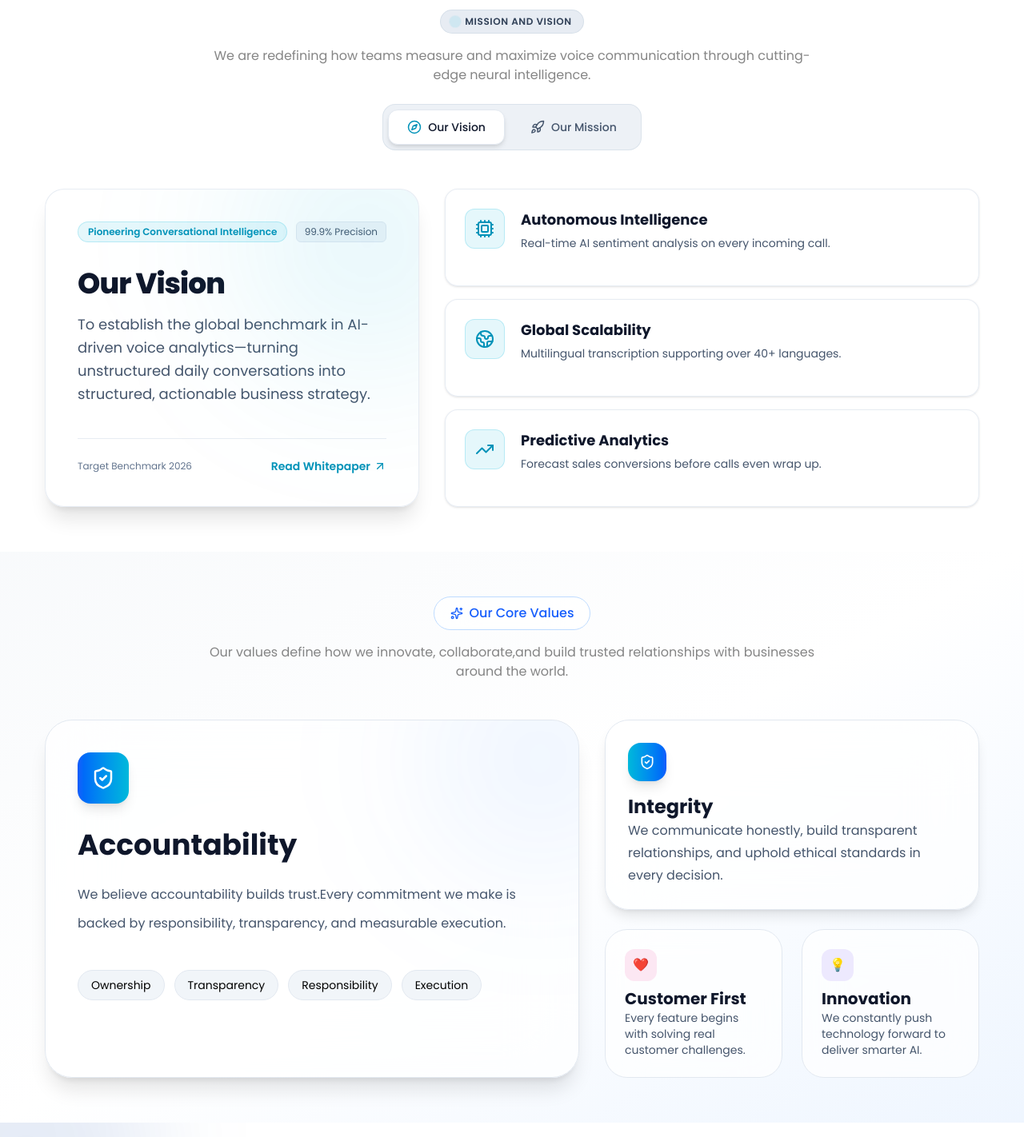
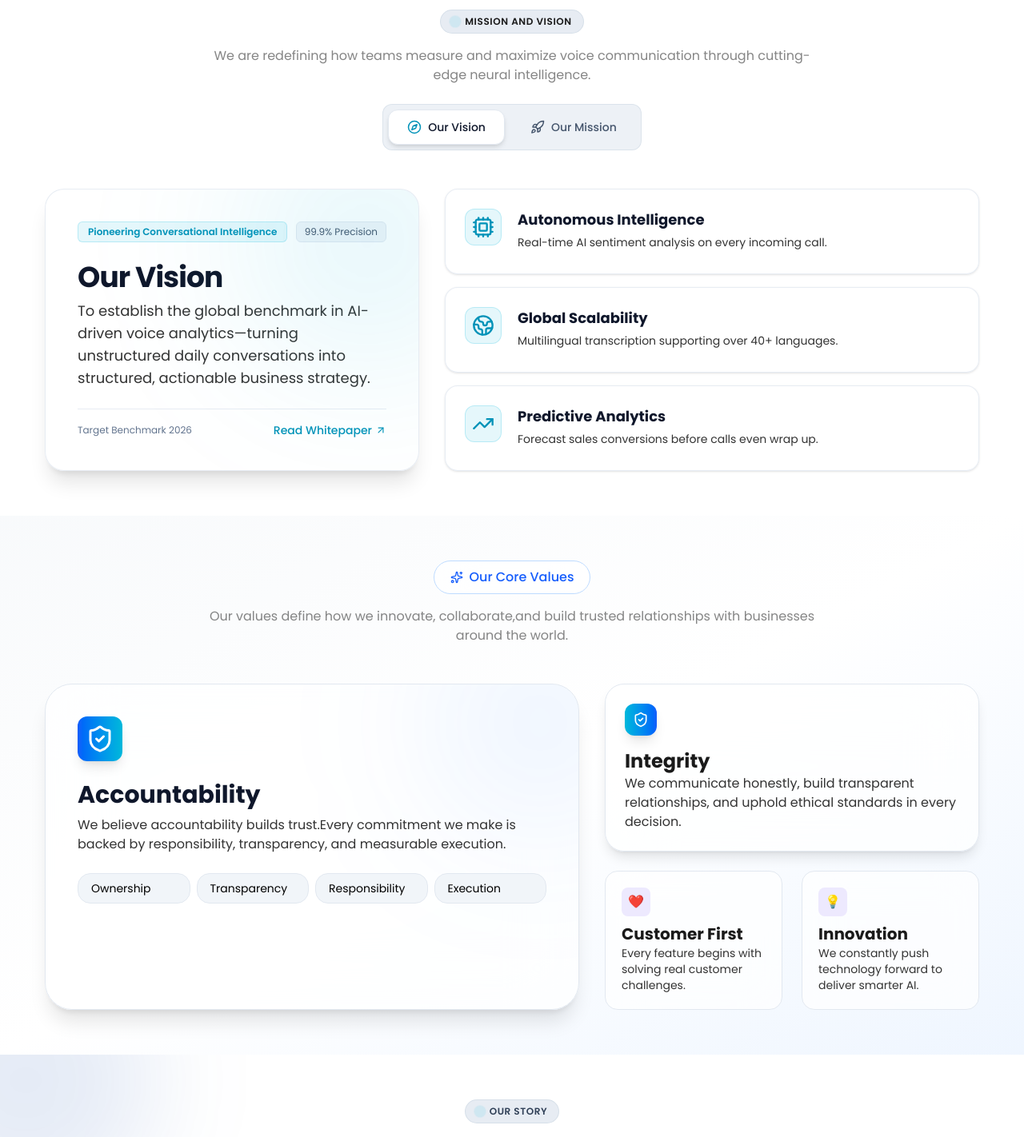
Before and after one commit to komalverma28419/Clonex, a React (Vite) app: page /about in a window 1280 px wide. Shown: the part 1080-2502 px from the top of the page at 80% size. Built offline with nearby package versions, Linux system fonts and the light colour scheme.

Commit message:
About section Improvement

```diff
--- a/src/component/about/AboutHero.jsx
+++ b/src/component/about/AboutHero.jsx
@@ -12,9 +12,8 @@ const AboutHero = () => {
         <div className="grid lg:grid-cols-2 gap-14 items-center">
 
           <div>
-            <h1 className="text-dark dark:text-dark-text font-extrabold text-2xl md:text-3xl lg:text-4xl">
-              Empowering Businesses Through
-              <span className="text-primary"> Intelligent Call Solutions</span>
+            <h1 className="text-dark dark:text-dark-text md:leading-9 lg:leading-10 font-bold text-2xl md:text-3xl lg:text-4xl">
+              Empowering Businesses Through Intelligent Call Solutions
             </h1>
 
             <p className="mt-6 text-base text-font dark:text-dark-muted leading-8">
@@ -27,7 +26,6 @@ const AboutHero = () => {
               <Link to="/contact">
                 <Button text="Get Started" size="md" icon={<ArrowRight size={18} />} className="w-full sm:w-auto"/>
               </Link>
-
               <Link to="/demo" >
                 <Button text="Watch Demo" variant="tertiary" size="md" icon={<PlayCircle size={18}/>} className="w-full sm:w-auto"/>
               </Link>
--- a/src/component/about/Choose.jsx
+++ b/src/component/about/Choose.jsx
@@ -30,10 +30,10 @@ const Choose = () => {
             return (
               <div
                 key={item.id}
-                className="group rounded-2xl border border-slate-200 dark:border-slate-800 bg-white dark:bg-slate-900 p-7 transition-all duration-300 hover:-translate-y-2 hover:shadow-xl"
+                className="group rounded-2xl border border-slate-200 dark:border-slate-800 bg-white dark:bg-slate-900 p-6 transition-all duration-300 hover:-translate-y-2 hover:shadow-xl"
               >
-                <div className="flex h-14 w-14 items-center justify-center rounded-xl bg-primary/10 text-primary group-hover:bg-cyan-600 group-hover:text-secondary transition-all duration-300">
-                  <Icon size={28} />
+                <div className="flex w-10 h-10 md:h-14 md:w-14 items-center justify-center rounded-lg md:rounded-xl bg-primary/10 text-primary group-hover:bg-cyan-600 group-hover:text-secondary transition-all duration-300">
+                  <Icon className="w-5 h-5 md:w-7 md:h-7"/>
                 </div>
 
                 <h3 className="mt-4 text-xl font-semibold text-dark dark:text-dark-text">
--- a/src/component/about/CoreValues.jsx
+++ b/src/component/about/CoreValues.jsx
@@ -1,13 +1,28 @@
 import React from "react";
 import {ShieldCheck, Sparkles} from "lucide-react";
+import { div } from "framer-motion/client";
+
+const valueData = [
+  {
+    id: 1,
+    title: "Customer First",
+    description: "Every feature begins with solving real customer challenges." ,
+    icon: "❤️"
+  },
+  {
+    id: 2,
+    title: "Innovation",
+    description: "We constantly push technology forward to deliver smarter AI.",
+    icon: "💡"
+  }
+]
 
 const CoreValues = () => {
   return (
     <section className="py-6 md:py-10 xl:py-14 relative overflow-hidden  bg-white dark:bg-slate-950 transition-colors duration-500">
 
-      {/* Background */}
+      <div className="absolute inset-0 bg-gradient-to-br from-slate-50 via-white to-blue-50 dark:from-slate-950 dark:via-slate-900 dark:to-blue-950" />
 
-      <div className="absolute inset-0 bg-gradient-to-br from-slate-50 via-white to-blue-50 dark:from-slate-950 dark:via-slate-900 dark:to-blue-950" />
         <div className="max-w-7xl mx-auto px-7 lg:px-12 xl:px-14 relative">
 
           <div  className="max-w-3xl mx-auto text-center">
@@ -24,43 +39,33 @@ const CoreValues = () => {
 
           <div className="mt-12 grid lg:grid-cols-12 gap-8">
 
-            {/* Featured Card */}
-
             <div className="lg:col-span-7 group relative overflow-hidden rounded-[34px] border border-slate-200 dark:border-slate-800 bg-white/70 dark:bg-slate-900/70 backdrop-blur-2xl p-10 shadow-xl transition-all duration-500">
-
-              {/* Glow */}
 
               <div className="absolute -top-20 -right-20 h-64 w-64 rounded-full bg-blue-500/10 blur-[100px] group-hover:bg-blue-500/20 transition-all duration-700"/>
 
               {/* Gradient Border */}
-
               <div className="absolute inset-0 rounded-[34px] p-[1px] bg-gradient-to-r from-blue-500/0 via-blue-500/30 to-violet-500/0 opacity-0 group-hover:opacity-100 transition duration-700">
-
                 <div className="h-full w-full rounded-[34px] bg-white/80 dark:bg-slate-900/80"/>
-
               </div>
 
               <div className="relative">
 
-                <div className="flex h-16 w-16 items-center justify-center rounded-2xl bg-gradient-to-r from-blue-600 to-cyan-500 shadow-lg">
-                  <ShieldCheck className="text-white" size={30}/>
+                <div className="flex h-12 w-12 md:h-14 md:w-14 items-center justify-center rounded-xl bg-gradient-to-r from-blue-600 to-cyan-500 shadow-lg">
+                  <ShieldCheck className="text-white w-7 h-7 md:w-9 md:h-9"/>
                 </div>
 
-                <h3 className="mt-8 text-4xl font-bold text-slate-900 dark:text-white">
+                <h3 className="mt-6 text-2xl lg:text-3xl font-bold text-slate-900 dark:text-white">
                   Accountability
                 </h3>
-
-                <p className="mt-6 leading-9 text-slate-600 dark:text-slate-400">
+                <p className="mt-2 text-font dark:text-dark-muted text-sm md:text-base">
                   We believe accountability builds trust.Every commitment we make is backed by
                   responsibility, transparency, and measurable execution.
                 </p>
 
-                <div className="mt-10 flex flex-wrap gap-3">
-
+                <div className="mt-6 grid grid-cols-1 sm:grid-cols-4  gap-2">
                   {["Ownership","Transparency","Responsibility","Execution"].map((item)=>(
-                    <span
-                      key={item}
-                      className="rounded-full border border-slate-200 dark:border-slate-700 bg-slate-100 dark:bg-slate-800 px-4 py-2 text-sm">
+                    <span key={item}
+                      className="rounded-2xl border border-slate-200 dark:border-slate-700 bg-slate-100 dark:bg-slate-800 px-4 py-2 text-sm">
                       {item}
                     </span>
                   ))}
@@ -70,74 +75,34 @@ const CoreValues = () => {
 
             <div className="lg:col-span-5 grid gap-6">
 
-
-              <div className="group relative overflow-hidden rounded-[30px] border border-slate-200 dark:border-slate-800 bg-white/70 dark:bg-slate-900/70 backdrop-blur-2xl p-7 shadow-lg hover:shadow-xl transition-all duration-500">
-
-                <div className="absolute inset-0 bg-gradient-to-br from-cyan-500/10 via-transparent to-blue-500/10 opacity-0 group-hover:opacity-100 transition duration-500" />
-
-                <div className="relative">
-
-                  <div className="flex h-12 w-12 items-center justify-center rounded-2xl bg-gradient-to-r from-cyan-500 to-blue-600 shadow-lg">
-
+              <div className="group relative overflow-hidden rounded-3xl border border-slate-200 dark:border-slate-800 bg-white/70 dark:bg-slate-900/70 backdrop-blur-2xl p-6 shadow-lg hover:shadow-xl transition-all duration-500">
+                 <div className="flex h-10 w-10 items-center justify-center rounded-xl bg-gradient-to-r from-cyan-500 to-blue-600 shadow-lg">
                     <ShieldCheck size={20} className="text-white" />
-
                   </div>
-
-                  <h3 className="mt-4 text-2xl font-bold text-slate-900 dark:text-white">Integrity</h3>
-                  <p className="leading-7 text-slate-600 dark:text-slate-400">
-
+                  <h3 className="mt-4 text-xl sm:text-2xl font-bold text-dark dark:text-dark-text">Integrity</h3>
+                  <p className="text-sm md:text-base text-font dark:text-dark-muted">
                     We communicate honestly, build transparent relationships,
                     and uphold ethical standards in every decision.
-
                   </p>
-
-                </div>
-
               </div>
 
-
-
               <div className="grid sm:grid-cols-2 gap-6">
-
-                {/* Customer First */}
-
-                <div className="group rounded-[28px] border border-slate-200 dark:border-slate-800 bg-white/70 dark:bg-slate-900/70 backdrop-blur-xl p-6 transition duration-500 hover:shadow-xl">
-
-                  <div className="flex h-10 w-10 items-center justify-center rounded-xl bg-pink-100 dark:bg-pink-500/10">❤️</div>
-
-                  <h4 className="mt-2 text-xl font-bold text-slate-900 dark:text-white">Customer First</h4>
-
-                  <p className="text-sm text-slate-600 dark:text-slate-400">
-                    Every feature begins with solving real customer challenges.
-                  </p>
-
-                </div>
-
-                {/* Innovation */}
-
-                <div
-                  className="group rounded-[28px] border border-slate-200 dark:border-slate-800 bg-white/70 dark:bg-slate-900/70 backdrop-blur-xl p-6 transition duration-500 hover:shadow-xl">
-
-                  <div className="flex h-10 w-10 items-center justify-center rounded-xl bg-violet-100 dark:bg-violet-500/10">💡</div>
-
-                  <h4 className="mt-2 text-xl font-bold text-slate-900 dark:text-white">
-                    Innovation
-                  </h4>
-
-                  <p className="text-sm text-slate-600 dark:text-slate-400">
-                    We constantly push technology forward to deliver smarter AI.
-                  </p>
-                </div>
+                {valueData.map((value) =>(
+                  <div key={value.id} className="group rounded-2xl border border-slate-200 dark:border-slate-800 bg-white/70 dark:bg-slate-900/70 backdrop-blur-xl p-5 transition duration-500 hover:shadow-xl">
+                    <div className="flex h-9 w-9 items-center justify-center rounded-lg bg-violet-100 dark:bg-violet-500/10">
+                      {value.icon}
+                    </div>
+                    <h4 className="mt-2 text-xl font-bold text-dark dark:text-dark-tex">{value.title}</h4>
+                    <p className="text-sm text-font dark:text-dark-muted">{value.description}</p>
+                  </div>
+                ))}
               </div>
 
             </div>
 
           </div>
-
         </div>
-
     </section>
   )
 }
-
 export default CoreValues
--- a/src/component/about/MissionVision.jsx
+++ b/src/component/about/MissionVision.jsx
@@ -15,17 +15,17 @@ const MissionVision = () => {
 
         {/* Header Section */}
         <div className="flex flex-col items-center text-center max-w-3xl mx-auto">
-          <div className="inline-flex items-center gap-2 px-3.5 py-1.5 rounded-full bg-slate-200/80 dark:bg-slate-800/80 border border-slate-300/60 dark:border-slate-700/60 backdrop-blur-md text-xs font-semibold uppercase tracking-wider text-slate-700 dark:text-slate-300">
+          <div className="inline-flex items-center gap-2 px-3.5 py-1.5 rounded-full bg-slate-200/80 dark:bg-slate-800/80 border border-slate-300/60 dark:border-slate-700/60 backdrop-blur-md text-xs font-semibold uppercase tracking-wider text-dark dark:text-dark-text">
             <span className="w-2 h-2 rounded-full bg-cyan-500 dark:bg-cyan-400 animate-ping" />
             Mission and Vision
           </div>
 
-          <p className="mt-4 text-font/60 dark:text-dark-muted/60">
+          <p className="mt-4 text-sm md:text-base text-font/60 dark:text-dark-muted/60">
             We are redefining how teams measure and maximize voice communication through cutting-edge neural intelligence.
           </p>
 
           {/* Interactive Toggle Tabs */}
-          <div className="mt-6 p-1.5 bg-slate-200/60 dark:bg-slate-800/60 border border-slate-300/50 dark:border-slate-700/50 backdrop-blur-xl rounded-2xl inline-flex gap-2">
+          <div className="mt-6 p-1.5 bg-slate-200/60 dark:bg-slate-800/60 border border-slate-300/50 dark:border-slate-700/50 backdrop-blur-xl rounded-xl inline-flex gap-2">
             {contentData.map((tab) => {
               const Icon = tab.icon;
               const isActive = activeTab === tab.id;
@@ -33,7 +33,7 @@ const MissionVision = () => {
                 <button
                   key={tab.id}
                   onClick={() => setActiveTab(tab.id)}
-                  className={`relative flex items-center gap-2 px-6 py-3 rounded-xl font-medium text-sm transition-all duration-300 ${
+                  className={`relative flex items-center gap-2 px-4 sm:px-6 py-2 sm:py-3 rounded-xl font-medium text-xs sm:text-sm transition-all duration-300 ${
                     isActive
                       ? "text-slate-900 dark:text-white"
                       : "text-slate-600 dark:text-slate-400 hover:text-slate-900 dark:hover:text-slate-200"
@@ -65,32 +65,32 @@ const MissionVision = () => {
                 <div className={`absolute -top-24 -right-24 w-80 h-80 rounded-full ${activeContent.colorTheme.glow} blur-[100px] pointer-events-none transition-colors duration-500`} />
 
                 <div>
-                  <div className="flex items-center justify-between">
-                    <span className={`px-3 py-1 rounded-full text-xs font-semibold border ${activeContent.colorTheme.accentBg} ${activeContent.colorTheme.accentBorder} ${activeContent.colorTheme.accentText}`}>
+                  <div className="flex flex-col sm:flex-row items-center justify-between gap-2">
+                    <span className={`px-3 py-1 rounded-md text-xs font-semibold border ${activeContent.colorTheme.accentBg} ${activeContent.colorTheme.accentBorder} ${activeContent.colorTheme.accentText}`}>
                       {activeContent.tagline}
                     </span>
-                    <span className="text-xs font-mono text-slate-600 dark:text-slate-400 bg-slate-100 dark:bg-slate-800 border border-slate-200 dark:border-slate-700 px-2.5 py-1 rounded-md">
+                    <span className="text-xs text-slate-600 dark:text-slate-400 bg-slate-100 dark:bg-slate-800 border border-slate-200 dark:border-slate-700 px-2.5 py-1 rounded-md">
                       {activeContent.metric}
                     </span>
                   </div>
 
-                  <h3 className="mt-8 text-3xl sm:text-4xl font-extrabold tracking-tight text-slate-900 dark:text-white">
+                  <h3 className="mt-6 text-3xl sm:text-4xl font-bold tracking-tight text-slate-900 dark:text-white">
                     {activeContent.type}
                   </h3>
 
-                  <p className="mt-4 text-slate-600 dark:text-slate-300 leading-relaxed text-base sm:text-lg">
+                  <p className="mt-2 text-font dark:text-dark-muted text-sm  md:text-lg">
                     {activeContent.description}
                   </p>
                 </div>
 
-                <div className="mt-10 pt-6 border-t border-slate-200/80 dark:border-slate-700/50 flex items-center justify-between">
+                <div className="mt-6 pt-4 border-t border-slate-200/80 dark:border-slate-700/50 flex items-center justify-between sm:flex-row flex-col">
                   <span className="text-xs text-slate-500 dark:text-slate-400">Target Benchmark 2026</span>
                   <a
                     href="#learn-more"
-                    className="inline-flex items-center gap-1 text-sm font-semibold text-cyan-600 dark:text-cyan-400 hover:text-cyan-500 dark:hover:text-cyan-300 transition-colors"
+                    className="inline-flex items-center gap-1 text-sm font-medium text-cyan-600 dark:text-cyan-400 hover:text-cyan-500 dark:hover:text-cyan-300 transition-colors"
                   >
                     <span>Read Whitepaper</span>
-                    <ArrowUpRight size={16} />
+                    <ArrowUpRight size={14} />
                   </a>
                 </div>
               </div>
@@ -102,16 +102,16 @@ const MissionVision = () => {
                   return (
                     <div
                       key={pillar.title}
-                      className="group/pillar p-6 rounded-2xl bg-white/50 dark:bg-slate-800/30 border border-slate-200/80 dark:border-slate-800/80 hover:border-slate-300 dark:hover:border-slate-700/80 hover:bg-white/80 dark:hover:bg-slate-800/50 backdrop-blur-xl transition-all duration-300 flex items-start gap-5 shadow-sm dark:shadow-none"
+                      className="group/pillar  p-4 md:p-6  rounded-2xl bg-white/50 dark:bg-slate-800/30 border border-slate-200/80 dark:border-slate-800/80 hover:border-slate-300 dark:hover:border-slate-700/80 hover:bg-white/80 dark:hover:bg-slate-800/50 backdrop-blur-xl transition-all duration-300 flex items-start gap-5 shadow-sm dark:shadow-none"
                     >
-                      <div className={`p-3 rounded-xl border ${activeContent.colorTheme.accentBg} ${activeContent.colorTheme.accentBorder} ${activeContent.colorTheme.accentText} shrink-0`}>
-                        <PillarIcon size={24} />
+                      <div className={` p-1.5 md:p-2 rounded-lg md:rounded-xl border ${activeContent.colorTheme.accentBg} ${activeContent.colorTheme.accentBorder} ${activeContent.colorTheme.accentText} shrink-0`}>
+                        <PillarIcon className="w-4 h-4 md:w-7 md:h-7" />
                       </div>
                       <div>
-                        <h4 className="text-lg font-bold text-slate-900 dark:text-white group-hover/pillar:text-cyan-600 dark:group-hover/pillar:text-cyan-400 transition-colors">
+                        <h4 className="text-base md:text-lg font-bold text-slate-900 dark:text-white group-hover/pillar:text-cyan-600 dark:group-hover/pillar:text-cyan-400 transition-colors">
                           {pillar.title}
                         </h4>
-                        <p className="mt-1 text-sm text-slate-600 dark:text-slate-400 leading-relaxed">
+                        <p className="mt-1 text-sm text-font dark:text-dark-muted">
                           {pillar.detail}
                         </p>
                       </div>
```
